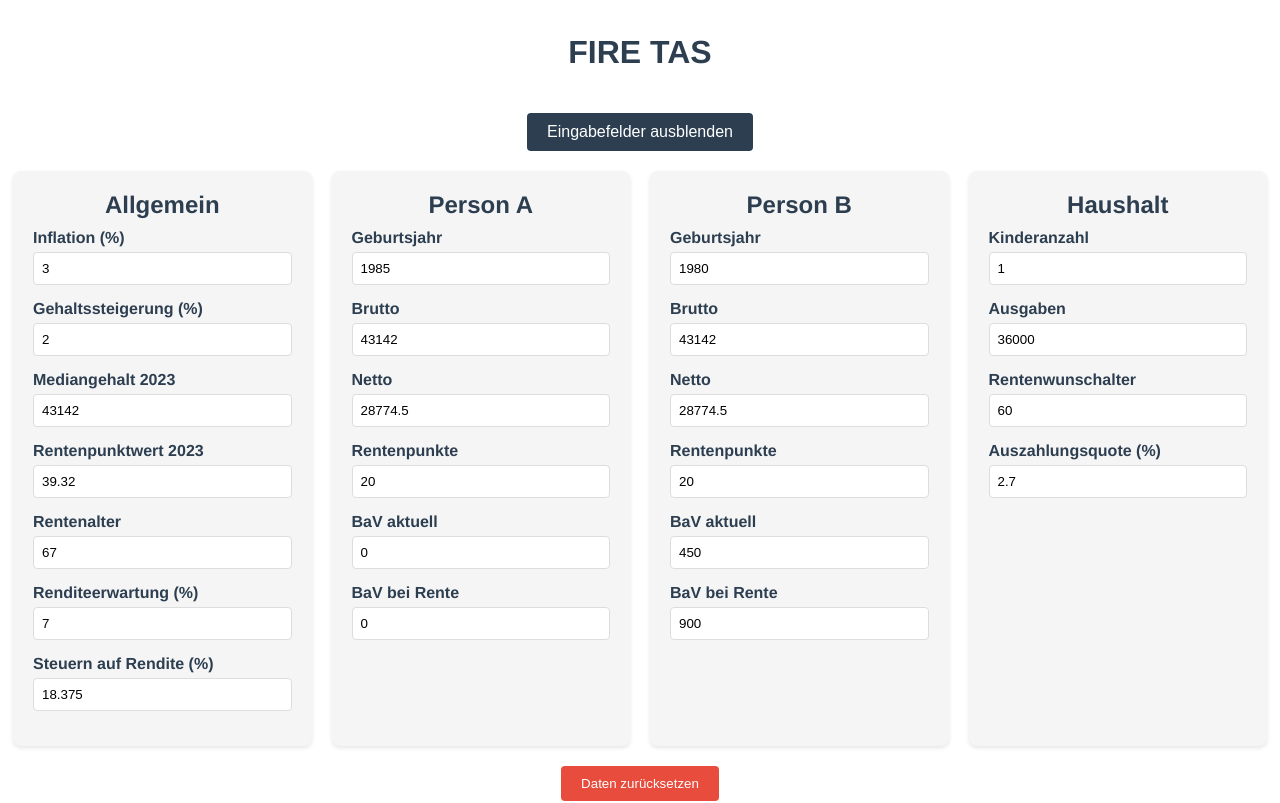
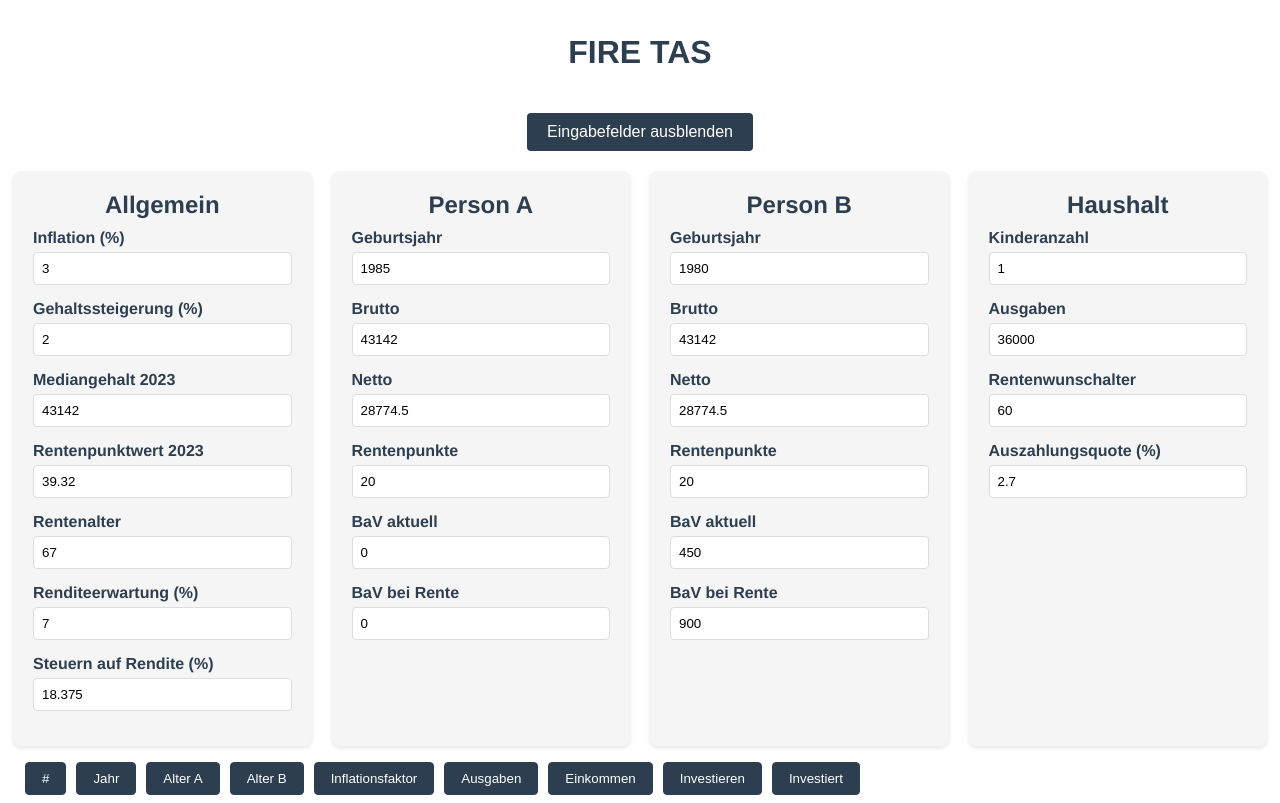
Before and after one commit to damoon/fire-tas, a Vue app: page /#/ in a window 1280 px wide. Shown: the top 803 px of the page. Built offline with nearby package versions, Linux system fonts and the light colour scheme.

Commit message:
removed reset button

```diff
--- a/src/components/FireTas.vue
+++ b/src/components/FireTas.vue
@@ -164,9 +164,6 @@
       </section>
     </div>
 
-    <button v-if="isDevelopment" class="reset-button" @click="resetData">
-      Daten zurücksetzen
-    </button>
     <DataTable :form-data="formData" />
   </div>
 </template>
@@ -180,12 +177,6 @@ export default defineComponent({
   name: "FireTas",
   components: {
     DataTable,
-  },
-
-  computed: {
-    isDevelopment(): boolean {
-      return import.meta.env.DEV;
-    },
   },
 
   data() {
@@ -232,10 +223,6 @@ export default defineComponent({
       this.isExpanded = !this.isExpanded;
       localStorage.setItem("inputSectionsExpanded", String(this.isExpanded));
     },
-    resetData(): void {
-      localStorage.clear();
-      window.location.reload();
-    },
   },
 
   mounted(): void {
@@ -280,30 +267,6 @@ export default defineComponent({
 }
 .toggle-button:hover {
   background-color: #34495e;
-}
-.reset-button {
-  margin: 20px 0;
-  padding: 10px 20px;
-  background-color: #e74c3c;
-  color: white;
-  border: none;
-  border-radius: 4px;
-  cursor: pointer;
-}
-.reset-button:hover {
-  background-color: #c0392b;
-}
-.reset-button {
-  margin: 20px 0;
-  padding: 10px 20px;
-  background-color: #e74c3c;
-  color: white;
-  border: none;
-  border-radius: 4px;
-  cursor: pointer;
-}
-.reset-button:hover {
-  background-color: #c0392b;
 }
 
 .fire-tas {
```
